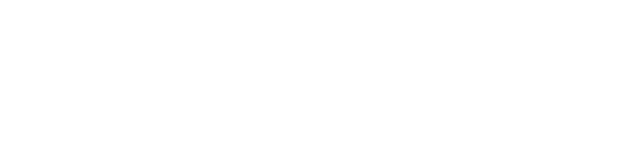
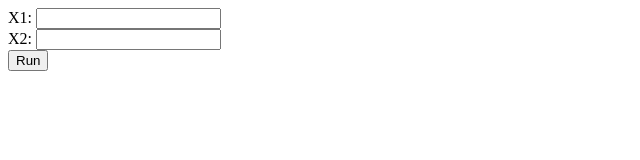
Before and after one commit to PershinEvgeny/Artezio_intereship, a plain HTML site: page JS/0 basic level/index.html in a window 1280 px wide. Shown: the whole page, without its empty margins (0-640 px from the left). Drawn offline with Linux system fonts and the light colour scheme.

Commit message:
Задание 2. Взаимодействие с HTML. выведем сумму значений X1 и X2

```diff
--- a/JS/0 basic level/index.html
+++ b/JS/0 basic level/index.html
@@ -6,5 +6,9 @@
 		<script src="script.js"></script>
 	</head>
 	<body>
+		X1: <input type="text" id="x1"><br>
+		X2: <input type="text" id="x2"><br>
+		<input type="button" value="Run" onclick="buttonClick()"><br>
+		<div id="result"> </div>
 	</body>
 </html>
--- a/JS/0 basic level/script.js
+++ b/JS/0 basic level/script.js
@@ -3,3 +3,17 @@ for(var i=10; i<=20; i++) {
 	sum+=i;
 }
 console.log(sum);
+function buttonClick() {
+	var x1 = parseInt(document.getElementById('x1').value);
+	var x2 = parseInt(document.getElementById('x2').value);
+
+	if(Number.isNaN(x1) || Number.isNaN(x2)) {
+		alert("В поля х1 и х2 должны быть введены числовые значения.");
+	}
+	else {
+		var resultDiv = document.getElementById('result');
+		resultDiv.append("x1  + x2 = "+(x1+x2));
+	}
+
+
+}
```
